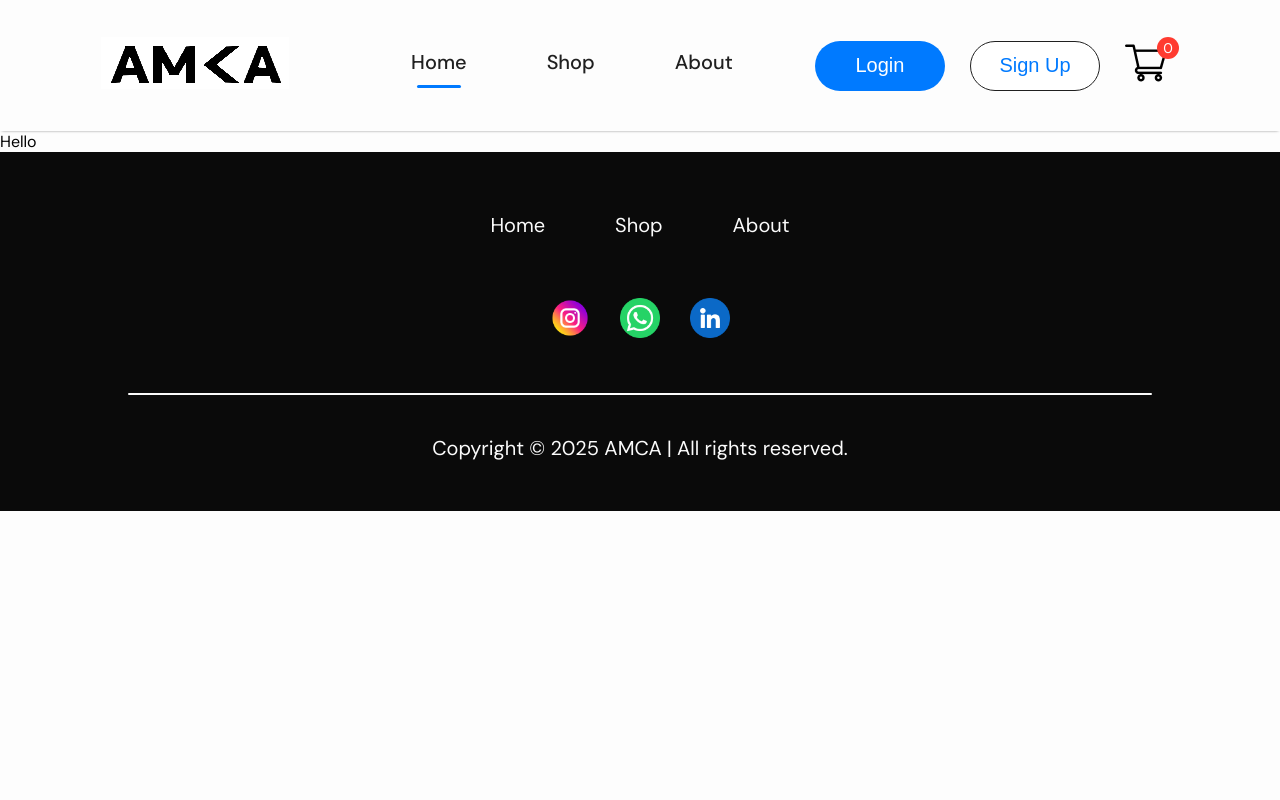
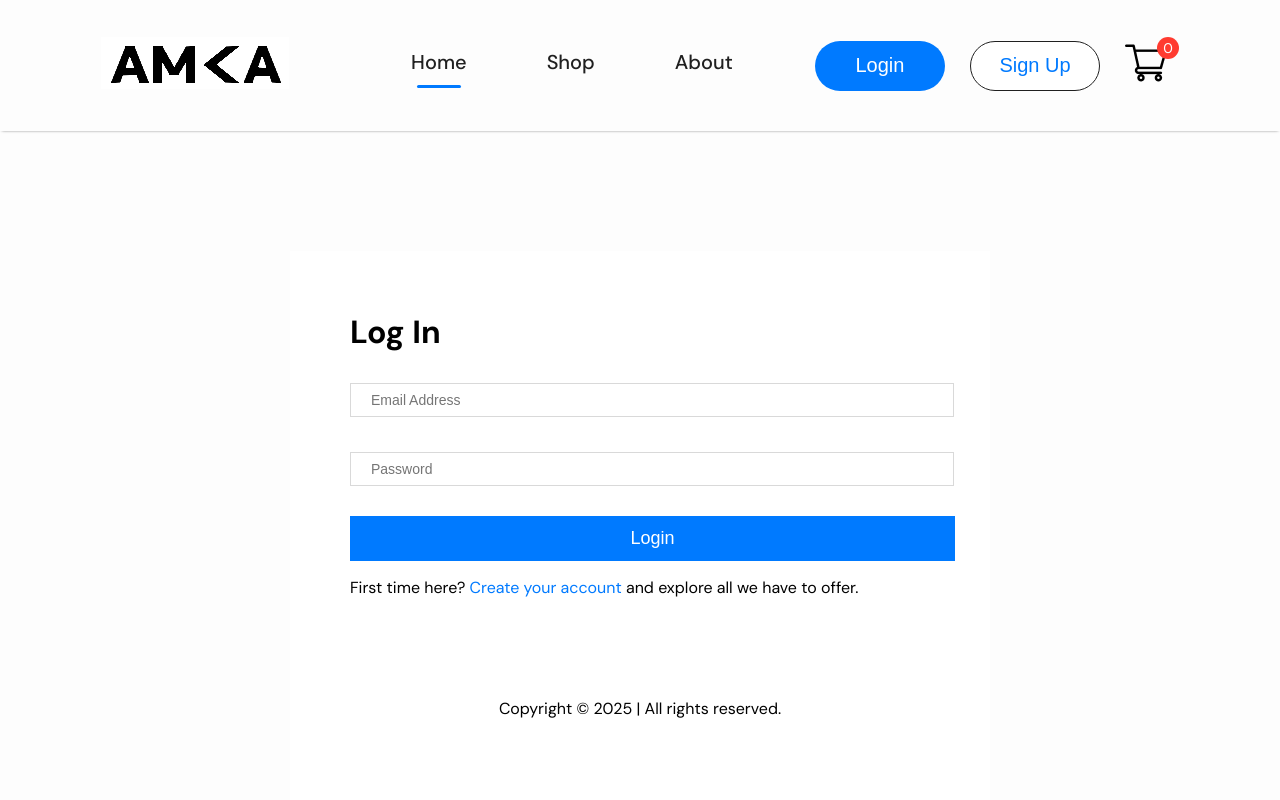
Before and after one commit to CayCall/AMCA-Tech-ECommerce-Store, a React (Create React App) app in the folder frontend/e-commerce-store/: page /#/login in a window 1280 px wide. Shown: the top 800 px of the page. Built offline with nearby package versions, Linux system fonts and the light colour scheme.

Commit message:
login page finished let's gooooo
- had hands but we made it ;)

```diff
--- a/frontend/e-commerce-store/src/Components/Navbar/Navbar.jsx
+++ b/frontend/e-commerce-store/src/Components/Navbar/Navbar.jsx
@@ -23,7 +23,7 @@ const Navbar = () => {
 
   //logoutlocal
   const handleLogout = () => {
-    localStorage.removeItem('user');
+    localStorage.setItem(0, 'user');
     setUser(null);
   };
 
--- a/frontend/e-commerce-store/src/Pages/Login.jsx
+++ b/frontend/e-commerce-store/src/Pages/Login.jsx
@@ -1,9 +1,121 @@
-import React from 'react'
+import React, { useContext, useEffect, useState } from 'react';
+import { AuthContext } from '../Context/AuthContext';
+import { toast } from 'react-toastify';
+import { Link } from 'react-router-dom';
 
 const Login = () => {
+  const { setUser } = useContext(AuthContext);
+
+  const [formData, setFormData] = useState({
+    email: '',
+    password: ''
+  });
+
+  const [hasError, setHasError] = useState(false);
+  const [errorText, setErrorText] = useState('');
+  const [formSubmit, setFormSubmit] = useState(false);
+
+  useEffect(() => {
+    const storedUser = localStorage.getItem('user');
+    if (storedUser) {
+      const parsedUser = JSON.parse(storedUser);
+      setFormData({
+        email: parsedUser.email || '',
+        password: parsedUser.password || ''
+      });
+    }
+  }, []);
+
+  const handleChange = (e) => {
+    const { name, value } = e.target;
+    setFormData(prev => ({ ...prev, [name]: value }));
+  };
+
+  const validateFormData = ({ email, password }) => {
+    if (!email || !password) return false;
+    const pattern = /^[^\s@]+@[^\s@]+\.[^\s@]+$/;
+    return pattern.test(email);
+  };
+
+  const hideErrorAfterDelay = () => {
+    setTimeout(() => {
+      setHasError(false);
+      setErrorText('');
+    }, 2000);
+  };
+
+  const handleSubmitData = (e) => {
+    e.preventDefault();
+
+    if (!formData.email || !formData.password) {
+      setHasError(true);
+      setErrorText('Please fill all fields.');
+      hideErrorAfterDelay();
+      return;
+    }
+
+    if (!validateFormData(formData)) {
+      setHasError(true);
+      setErrorText('Invalid email format.');
+      hideErrorAfterDelay();
+      return;
+    }
+
+
+    const registeredUser = JSON.parse(localStorage.getItem('registeredUser'));
+    if (
+      !registeredUser ||
+      registeredUser.email !== formData.email ||
+      registeredUser.password !== formData.password
+    ) {
+      setHasError(true);
+      setErrorText('Incorrect email or password.');
+      hideErrorAfterDelay();
+      return;
+    }
+
+    localStorage.setItem('user', JSON.stringify(registeredUser));
+    setUser(registeredUser);
+    setFormSubmit(true);
+    toast.success(`Welcome back, ${registeredUser.username}!`);
+  };
+
   return (
-    <div>Hello</div>
-  )
-}
+    <form onSubmit={handleSubmitData} className='loginsignup'>
+      <div className="loginsignup-container">
+        <h1>Log In</h1>
+        <div className="loginsignup-fields">
+          <input
+            type="email"
+            name='email'
+            value={formData.email}
+            placeholder='Email Address'
+            onChange={handleChange}
+          />
+          <input
+            type="password"
+            name='password'
+            value={formData.password}
+            placeholder='Password'
+            onChange={handleChange}
+          />
+        </div>
+        <button type="submit">Login</button>
+        <p>
+          First time here? <Link to="/signup"><span>Create your account</span></Link> and explore all we have to offer.
+        </p>
+        {hasError && (
+          <div className="error-login" style={{ color: 'red' }}>
+            {errorText}
+          </div>
+        )}
 
-export default Login
+        <p className='form-footer'>
+          Copyright &copy; 2025 | All rights reserved.
+        </p>
+      </div>
+    </form>
+  );
+};
+
+export default Login;
--- a/frontend/e-commerce-store/src/Pages/SignUp.jsx
+++ b/frontend/e-commerce-store/src/Pages/SignUp.jsx
@@ -33,8 +33,8 @@ const SignUp = () => {
       ...formData,
       [name]: value,
     });
-    console.log(name);
-    console.log(value);
+
+
   }
 
   //check if the users inputs are valid
@@ -63,25 +63,14 @@ const SignUp = () => {
       hideErrorAfterDelay();
       return;
     }
-    if (!checkbox) {
-      setHasError(true);
-      setErrorText('You must agree to the terms and privacy policy.');
-      hideErrorAfterDelay();
-      return;
-    }
 
-    setHasError(false);
-    setErrorText('');
 
-    //solution for local storage first
-    //i will do google ouauth later - still deciding tbh
+    localStorage.setItem('registeredUser', JSON.stringify(formData));
 
     localStorage.setItem('user', JSON.stringify(formData));
     setUser(formData);
     setFormSubmit(true);
-    toast.success(` You have successfully signed up!`);
-    console.log('Data has been submitted!');
-
+    toast.success(`Account created successfully, ${formData.username}!`);
   };
 
   //ERROR HANDLING
```
